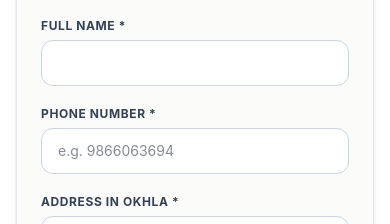
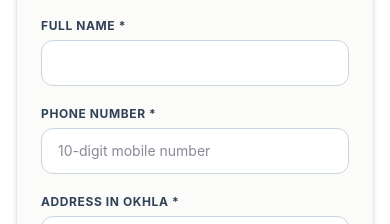
Before and after one commit to zbr-khn/demo-t-enterp, a React (Vite) app: page / in a window 390 px wide. Shown: the part 9400-9624 px from the top of the page. Built offline with nearby package versions, Linux system fonts and the light colour scheme.

Commit message:
Restrict phone number field to numbers only with exact maximum of 10 digits on keystroke, validation, and sanitization

```diff
--- a/src/App.jsx
+++ b/src/App.jsx
@@ -124,6 +124,15 @@ export default function App() {
 
   const handleFormChange = (e) => {
     const { name, value } = e.target;
+    if (name === 'phone') {
+      // Allow only numbers and cap at exactly 10 digits
+      const digitsOnly = value.replace(/\D/g, '').slice(0, 10);
+      setFormData(prev => ({
+        ...prev,
+        phone: digitsOnly
+      }));
+      return;
+    }
     setFormData(prev => ({
       ...prev,
       [name]: value
@@ -154,6 +163,11 @@ export default function App() {
 
     if (!sanitizedName || !sanitizedPhone || !sanitizedAddress) {
       alert("Please enter a valid name, phone number, and address.");
+      return;
+    }
+
+    if (sanitizedPhone.length !== 10) {
+      alert("Please enter a valid 10-digit mobile number.");
       return;
     }
 
@@ -1122,11 +1136,13 @@ export default function App() {
                       id="phone"
                       name="phone"
                       required
-                      maxLength={15}
+                      inputMode="numeric"
+                      pattern="[0-9]{10}"
+                      maxLength={10}
                       autoComplete="tel"
                       value={formData.phone}
                       onChange={handleFormChange}
-                      placeholder="e.g. 9866063694"
+                      placeholder="10-digit mobile number"
                       className="w-full px-4 py-3 rounded-xl border border-slate-300 focus:outline-hidden focus:ring-2 focus:ring-[#0f766e] bg-white text-slate-900 text-sm transition-colors"
                     />
                   </div>
--- a/src/security.js
+++ b/src/security.js
@@ -12,13 +12,12 @@ export function sanitizeText(input, maxLength = 250) {
     .slice(0, maxLength);
 }
 
-// Phone number sanitizer (only digits, optional leading plus, spaces/dashes)
+// Phone number sanitizer (strictly digits only, maximum 10 digits)
 export function sanitizePhone(input) {
   if (typeof input !== 'string') return '';
   return input
-    .trim()
-    .replace(/[^\d+\-\s]/g, '')
-    .slice(0, 16);
+    .replace(/\D/g, '')
+    .slice(0, 10);
 }
 
 // Client-side rate limiter using in-memory rolling window
```
